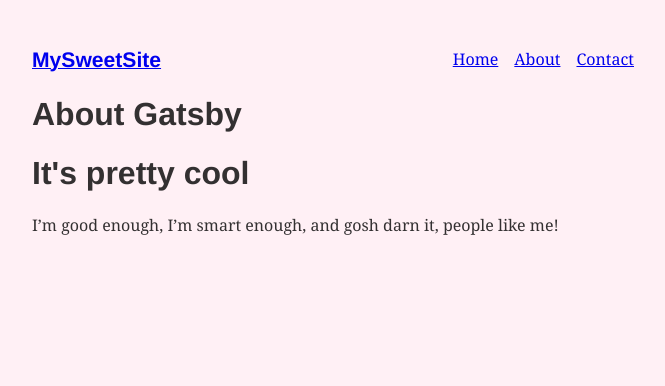
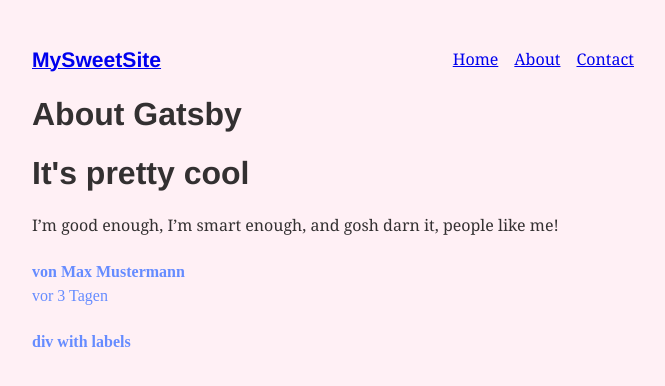
Before and after one commit to katerynabugaieva/gatsby, a Gatsby site: page /about in a window 1280 px wide. Shown: the whole page, without its empty margins (299-964 px from the left). Built offline with nearby package versions, Linux system fonts and the light colour scheme; Gatsby itself is replaced by a stand-in of ours.

Commit message:
style: :lipstick: add footer

```diff
--- a/src/components/layout.js
+++ b/src/components/layout.js
@@ -7,6 +7,15 @@ const ListLink = props => (
   </li>
 )
 
+const Signature = props => (
+  <div style={{ color: `#668CFF`, fontFamily: `CocoGothic`}}>
+    <p style={{ fontWeight: `bold`, marginBottom: `0` }}>von {props.name}</p>
+    <p>vor {props.daysNumber}</p>
+    <div>
+      <p style={{ fontWeight: `bold`}}>div with labels</p>
+    </div>
+  </div>
+)
 export default function Layout({ children }) {
   return (
     <div style={{ margin: `3rem auto`, maxWidth: 650, padding: `0 1rem` }}>
@@ -21,6 +30,9 @@ export default function Layout({ children }) {
         </ul>
       </header>
       {children}
+      <footer>
+        <Signature name="Max Mustermann" daysNumber="3 Tagen"></Signature>
+      </footer>
     </div>
   )
 }
--- a/src/pages/about.js
+++ b/src/pages/about.js
@@ -1,5 +1,4 @@
 import React from "react"
-import { Link } from "gatsby"
 import Header from "../components/header"
 import Layout from "../components/layout"
 
--- a/src/pages/contact.js
+++ b/src/pages/contact.js
@@ -1,5 +1,4 @@
 import React from "react"
-import { Link } from "gatsby"
 import Header from "../components/header"
 import Layout from "../components/layout"
 
--- a/src/pages/index.js
+++ b/src/pages/index.js
@@ -1,6 +1,5 @@
 import React from "react"
 import Header from "../components/header"
-import { Link } from "gatsby"
 import Layout from "../components/layout"
 
 export default function Home() {
```
